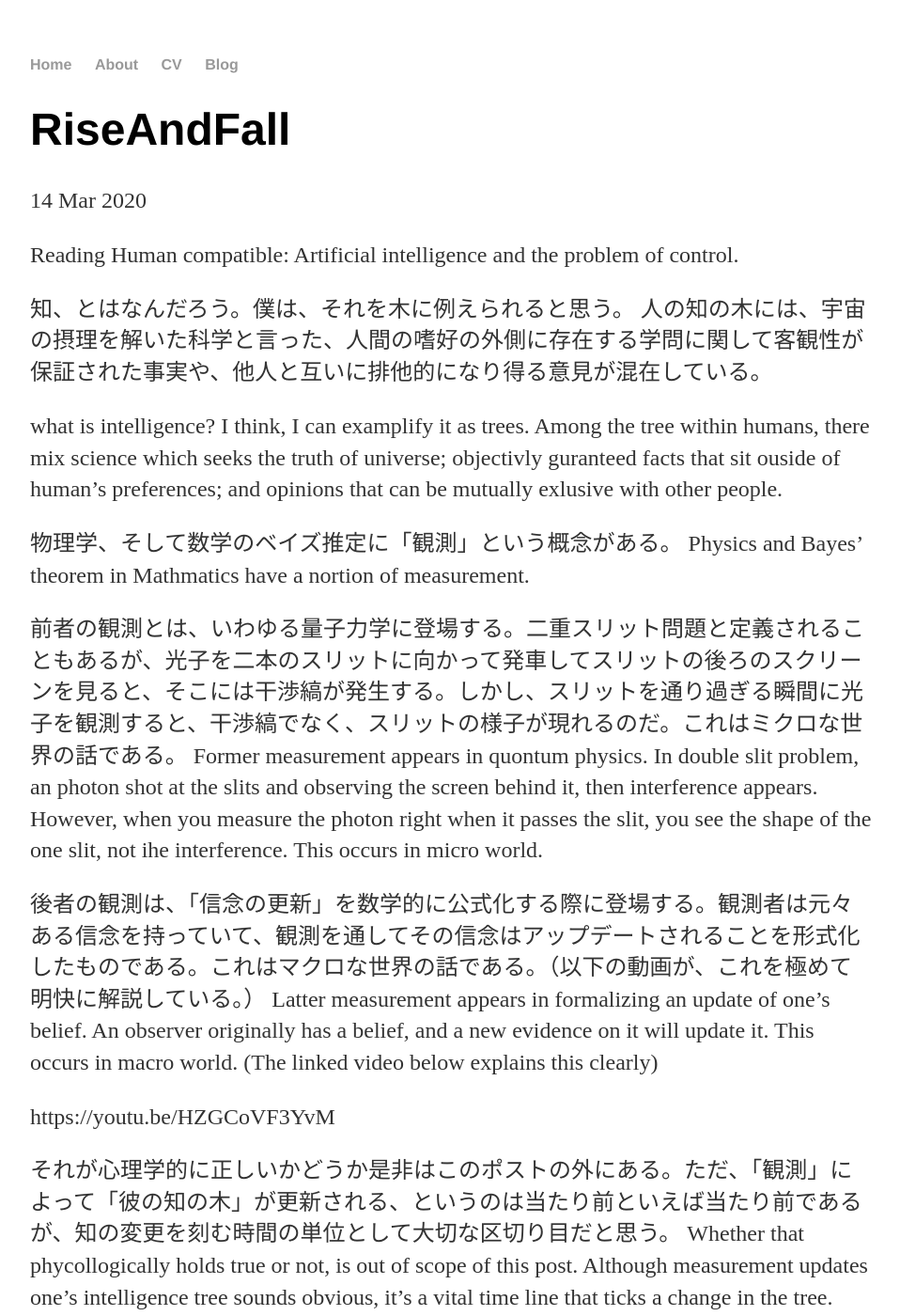
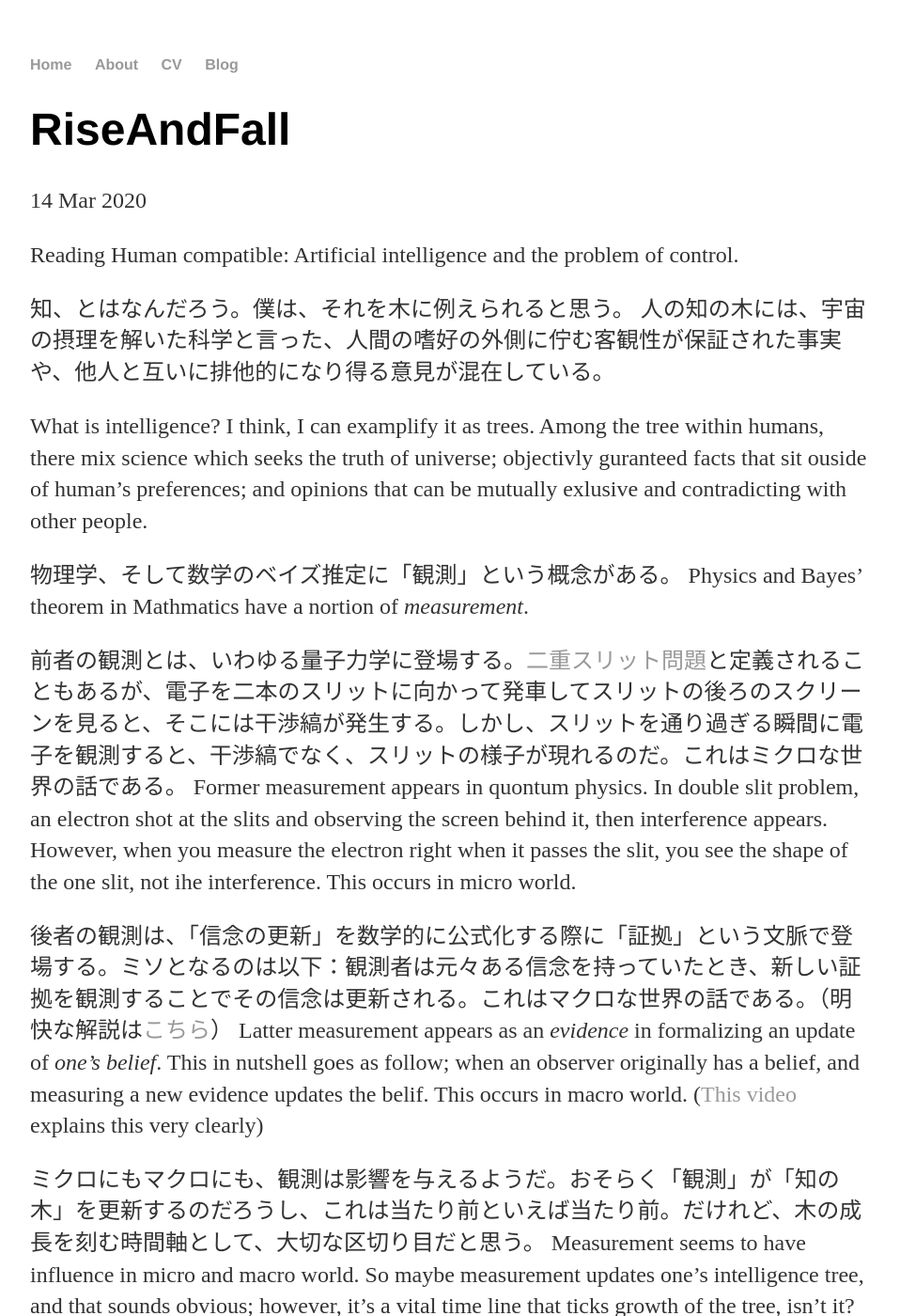
Before and after one commit to DaisukeMiyazaki/DaisukeMiyazaki.github.io, a Jekyll site: the page built from _posts/2020-03-14-RiseAndFall.md, in a window 1280 px wide and 1400 px high. Shown: the whole window at 94% size, without its empty margins (160-1118 px from the left). Built offline with Jekyll 4.4.1, drawn with Linux system fonts in a browser that asks for light colours; some of the changed text lies outside the part shown.

Commit message:
updated content

```diff
--- a/_posts/2020-03-14-RiseAndFall.md
+++ b/_posts/2020-03-14-RiseAndFall.md
@@ -6,40 +6,38 @@
 Reading Human compatible: Artificial intelligence and the problem of control.
 
 知、とはなんだろう。僕は、それを木に例えられると思う。
-人の知の木には、宇宙の摂理を解いた科学と言った、人間の嗜好の外側に存在する学問に関して客観性が保証された事実や、他人と互いに排他的になり得る意見が混在している。
+人の知の木には、宇宙の摂理を解いた科学と言った、人間の嗜好の外側に佇む客観性が保証された事実や、他人と互いに排他的になり得る意見が混在している。
 
-what is intelligence? I think, I can examplify it as trees.
-Among the tree within humans, there mix science which seeks the truth of universe; objectivly guranteed facts that sit ouside of human's preferences; and opinions that can be mutually exlusive with other people.
+What is intelligence? I think, I can examplify it as trees.
+Among the tree within humans, there mix science which seeks the truth of universe; objectivly guranteed facts that sit ouside of human's preferences; and opinions that can be mutually exlusive and contradicting with other people.
 
 物理学、そして数学のベイズ推定に「観測」という概念がある。
-Physics and Bayes' theorem in Mathmatics have a nortion of measurement.
+Physics and Bayes' theorem in Mathmatics have a nortion of _measurement_.
 
-前者の観測とは、いわゆる量子力学に登場する。二重スリット問題と定義されることもあるが、光子を二本のスリットに向かって発車してスリットの後ろのスクリーンを見ると、そこには干渉縞が発生する。しかし、スリットを通り過ぎる瞬間に光子を観測すると、干渉縞でなく、スリットの様子が現れるのだ。これはミクロな世界の話である。
-Former measurement appears in quontum physics. In double slit problem, an photon shot at the slits and observing the screen behind it, then interference appears. However, when you measure the photon right when it passes the slit, you see the shape of the one slit, not ihe interference. This occurs in micro world.
+前者の観測とは、いわゆる量子力学に登場する。[二重スリット問題](https://www.youtube.com/watch?v=vnJre6NzlOQ)と定義されることもあるが、電子を二本のスリットに向かって発車してスリットの後ろのスクリーンを見ると、そこには干渉縞が発生する。しかし、スリットを通り過ぎる瞬間に電子を観測すると、干渉縞でなく、スリットの様子が現れるのだ。これはミクロな世界の話である。
+Former measurement appears in quontum physics. In double slit problem, an electron shot at the slits and observing the screen behind it, then interference appears. However, when you measure the electron right when it passes the slit, you see the shape of the one slit, not ihe interference. This occurs in micro world.
 
-後者の観測は、「信念の更新」を数学的に公式化する際に登場する。観測者は元々ある信念を持っていて、観測を通してその信念はアップデートされることを形式化したものである。これはマクロな世界の話である。（以下の動画が、これを極めて明快に解説している。）
-Latter measurement appears in formalizing an update of one's belief. An observer originally has a belief, and a new evidence on it will update it. This occurs in macro world. (The linked video below explains this clearly)
-
-https://youtu.be/HZGCoVF3YvM
+後者の観測は、「信念の更新」を数学的に公式化する際に「証拠」という文脈で登場する。ミソとなるのは以下：観測者は元々ある信念を持っていたとき、新しい証拠を観測することでその信念は更新される。これはマクロな世界の話である。（明快な解説は[こちら](https://youtu.be/HZGCoVF3YvM)）
+Latter measurement appears as an _evidence_ in formalizing an update of _one's belief_. This in nutshell goes as follow; when an observer originally has a belief, and measuring a new evidence updates the belif. This occurs in macro world. ([This video](https://youtu.be/HZGCoVF3YvM) explains this very clearly)
 
 
-それが心理学的に正しいかどうか是非はこのポストの外にある。ただ、「観測」によって「彼の知の木」が更新される、というのは当たり前といえば当たり前であるが、知の変更を刻む時間の単位として大切な区切り目だと思う。
-Whether that phycollogically holds true or not, is out of scope of this post. Although measurement updates one's intelligence tree sounds obvious, it's a vital time line that ticks a change in the tree.
+ミクロにもマクロにも、観測は影響を与えるようだ。おそらく「観測」が「知の木」を更新するのだろうし、これは当たり前といえば当たり前。だけれど、木の成長を刻む時間軸として、大切な区切り目だと思う。
+Measurement seems to have influence in micro and macro world. So maybe measurement updates one's intelligence tree, and that sounds obvious; however, it's a vital time line that ticks growth of the tree, isn't it?
 
-教育を重ね、学びを通して、個人はそれぞれ知という木を少しずつ形成してきた。幹は太くなり、少しずつ枝分かれしては葉をつけ、大きく育っていく。
-Going through education, indivisuals have been forming the tree of intelligence. The stem has gotten thicker, branches out and cultivats leaves, and grows bigger.
+学びを通して、個人はそれぞれ知という木を少しずつ形成する。幹は太くなり、少しずつ枝分かれしては葉をつけ育っていく。
+Going through learning, each indivisual forms the tree of intelligence. The stem thickens, and the tree branches out, leafs, and grows.
 
-そして今、物理的に垣根のない情報の観測を繰り返し、その木はかつてない速度で更新されていく。そう、垣根のない情報とは、「インターネット」という魔法によるものであり、ソーシャルメディアなど巨大なユーザーが集まる場所に集積している。そして、オフライン：オンラインで、後者に占める割合が増加していく一方であるように思える。
+そして今、あなたは物理的に垣根のない情報の観測を繰り返し、あなたの木はかつてない速度で更新されていく。そう、垣根のない情報とは、「インターネット」という魔法によるものであり、ソーシャルメディアなど巨大なユーザーが集まる場所に集積している。そして、オフライン：オンラインで、後者に占める割合が増加していく一方であるように思える。
 
-And now, one repeats a measurement on imformation that doesn't have a physical barrier, and the tree keeps updated at an unprecedented speed. Yes, the imformation is driven by the magic -- namly the internet--, and it extensively piles up at a place with an enourmous number of users, such as social media.
+And now, you repeat a measurement of information without a physical bound, and your tree keeps updated at an unprecedented speed. Yes, the information is driven by the magic -- namly the internet --, and it extensively piles up at a place that holds an enourmous number of users, such as social media.
 
 スマートフォンやパソコンが持ち主への最適化を繰り返していくたびに、その木は当人の頭の中からその所在さえを変えていくことになりうる。つまりそれは、自分が保存したデータであり、閲覧履歴等の足跡であり、プラットフォーム上でお気に入りやいいねとと印をつけたサイトでもある。つまり、最適化されたスマートフォンやパソコンに木の一部は集積されていく。そういう意味で、人の知とは、今や情報の住所を知っていることーとすら言えるかもしれない。スマートフォンやパソコンをなくしたとき、体の一部がなくなったように思うのはそのためだろう。
 
-As a smartphone and a pc keeps optimizing itself to its user, the tree may have changed its adress from its owner's head. That is, the data the he stored, the footsteps such as history, and the websites as marked 'your favorite and like' on platform, meaning part of the tree is now getting stored in the optimized smartphone and pc. In this sense, you could even say that intelligence is now knowing where information sits. When you lose your phone or pc, you may feel like you're losing part of your body, and that is because of this.
+As a smartphone or pc keep optimizing itself to its user, the user's tree may have changed its adress from its owner's head. That is, the data the you stored, your footsteps such as history, and the websites as marked 'your favorite and like' on platform; meaning part of the tree is now getting stored in the optimized smartphone and pc. In this sense, you could even say that intelligence is now to knowing where information sits. When you lose your phone or pc, you may feel like you're losing part of your body, and that is probably because of this.
 
-しかしその知は、あなたのものだけでない。足跡（閲覧履歴、キャッシュ、クッキーなども含む）を残してウェブを消費することで、その木の一部を受け取った「あちら側」-- 人とAIが一体となった「ある目的を達成する」集団叡智は、あなたが閲覧するデジタルな世界を「おすすめ」や「妥当性」で固めた中身と共に形作っていく。知として一体化した「自分の作り出したウェブ」に、自らアクセスする速度は加速する様に意欲刺激が働いている様に見える。
+しかしその知は、あなたのものだけでない。足跡（閲覧履歴、キャッシュ、クッキーなども含む）を残してウェブを消費することで、その木の一部を受け取った「あちら側」-- 人とAIが一体となった「ある目的を達成する」集団叡智は、あなたが閲覧するデジタルな世界を「おすすめ」や「妥当性」で固めた中身と共に迅速に形作っていく。「自分の作り出したウェブ」に自らアクセスする速度が加速する様に、意欲刺激が働いている様に見える。
 
-Although, the tree is _not only_ yours. Consuming the web while leaving your footsteps(including browsing history, cache and cookies), _the other side_ -- cybernetic collectives among humans and machines that seek to achieve their particular objectives --, who recieves your part of the tree, shapes your digital-sphere with _reccomendation_ and _relavance_, providing content. The incentive aligning in both of them seems to accerelate the speed at which the user accesses to a partially unified intelligence with _the other side_, _the web created by yourself_.
+Although, the tree is _not only_ yours. Consuming the web while leaving your footsteps(including browsing history, cache and cookies), _the other side_ -- cybernetic collectives among humans and machines that seek to achieve their particular objectives --, who recieve part of your tree and promptly shapes your digital-sphere with _recommendations_ and _relavance_, providing content. The incentive seems to accerelate the speed at which the user accesses to _the web created by yourself_.
 
 SNSを含め、メディアのビジネスモデルは広告収入によるものが多い。利用者は「金銭的無料」の代償に自らのデータとクリックによる「興味」を提供する。そのデータを元に、「あちら側」は広告を打つ。
 
@@ -108,12 +106,18 @@
 
 So when you communicate with other, many of 'I don't get it', 'I'm uncertain', and 'I dont like it' will remain, and that is normal. Meanwhile, it's possible to keep measurments over and over in the filter bubble. And the sea of information would not show its horizon, as if it's entirely possible to keep measurements there forever.
 
-これを回避するために、完全とは言えないものの、技術的な対応策はいくつかあるはずだ。他の検索エンジンの使用（競争上の観点から消費者の「あちら側」の独占を防ぐ）、プライベートブラウジングの使用（履歴やクッキーの足跡を残さない、おすすめデジタル空間の作成の妨害）やSNSやニュースからの適度な離脱（速度に意欲刺激が働いた情報の偏りからの離脱）、主体的ファクトチェック（ウェブサイトを活用する方法もある、フェイクニュース対策）、文脈の加算（フェイクニュース対策）、ブラウザの拡張機能による消費する政治的嗜好の認知（政治的ニュースの左右解釈のメタ認知）、など。
+これを回避するために、完全とは言えないものの、技術的な対応策はいくつかあるはずだ。検索エンジンの使用（競争上の観点から消費者の「あちら側」の独占を防ぐ。）、プライベートブラウジングの使用（履歴やクッキーの足跡を残さない、おすすめデジタル空間の作成の妨害）やSNSやニュースからの適度な離脱（速度に意欲刺激が働いた偏った情報からの離脱）、主体的ファクトチェック（ウェブサイトを活用する方法もある、フェイクニュース対策。例、[snope.com](https://www.snopes.com/)）、文脈の加算（フェイクニュース対策）、政治的嗜好を明示したメディアの消費（政治的に反対側の意見への接触、例、[alide.com](https://www.allsides.com/unbiased-balanced-news)）、など。
 
-To avoid it, there must be some technical preparedness although they may not be perfect. Using another search engine(this comes from a competition standpoint and prevents an monoply of users from _the other side_); Using private browsing(not leaving footsteps of history and cookies, preventing a creation of _reccomendation digital sphere_) and occational leave from SNS and news(retbias toward )
+To avoid it, there must be some technical preparedness although they may not be perfect. Using another search engine(this comes from a competition standpoint and prevents an monoply of users from _the other side_); Using private browsing(not leaving footsteps of history and cookies, preventing a creation of _reccomendation digital sphere_) and occational leave from SNS and news(avoiding imformation incentivised with speed alone); delibrate fact check(using particular websites designed for this, as for fake news, e.g. [snope.com](https://www.snopes.com/)); adding more context(as for fake news); consuming media that shows political charactaristic of their content(Exposure to opinions from the politically oppsite side to yours, e.g.[alide.com](https://www.allsides.com/unbiased-balanced-news),and so on.
 
-同時に意識的な話にでも、いくつか列挙できる。「自分は持っている世界は自分が作り上げたもの」というメタ認知や、また入り込んだ分だけ長く厄介で、根気の必要な「コミュニケーション」なくして相互理解は得られくなっていくという認知、反対側のスペクトラムにいる立場の認知、正確な語彙の把握、疑わしきは罰せずという心構え、否定的な情報のほうが肯定的な情報よりも目をひき、注意を集めるというメタ認知を持つこと、など。
+同時に意識的な案も、いくつか列挙できるのではないか。「自分は見ている世界は自分が作り上げたもの」というメタ認知や、また入り込んだ分だけ長く厄介で、根気の必要な「コミュニケーション」なくして相互理解は得られくなっていくという認知、反対側のスペクトラムにいる立場の認知、正確な語彙の把握、疑わしきは罰せずという心構え、否定的な情報のほうが肯定的な情報よりも目をひき、注意を集めるというメタ認知を持つこと、など。
 
-もっともちろん、できることはあるのだろうけれど。僕だって、全部がわからない。
+At the same time, there would be concious ideas there as well. Meta-awareness such as 'This world I'm viewing is what I created'; awareness that it'd be not possible to end up in mutual understanding without troublesome, contradicting, and endurance-needed communication as much as it being more and more involved; awareness of a perspective from the opposite side; having accurate vocaburary; giving the benefit of the doubt; meta-awareness of that negative information draws more attention than positive one, and so on.
 
-十人十色、諸行無常とあって、それぞれ、違っていて当たり前である。多様性を尊重していく中でも、何が良いか否か、なんていうことは流動的なものである。時代や環境が変われば価値観や倫理観も変わっていく。それでも、相互理解、そして「共存」は欠かせないものではなかろうか。
+もっともちろん、できることはあるのだろうけれど。僕だって、全てを認知し切れていないの一人。それがもしかしたら、普通のことかもしれないけれど。
+
+And I'm sure, that there's a lot more that can be done. But I'm not aware of everything either.
+
+十人十色、諸行無常とあって、それぞれ、違っていて当たり前である。多様性を尊重していく中でも、何が良いか否か、なんていうことは流動的なものかもしれない。時代や環境が変われば価値観や倫理観も変わっていく。それでも、相互理解、そして「共存」は欠かせないものではなかろうか。
+
+As many heads, as many wits. Everything changes. It's normal to being different to each other. What's good and bad may be fluid in respecting diversity. As era and environment changes, perspectives and ethics would change as well. Still given that; however, mutual understanding, and living together in peace is priceless, isn't it?
```
